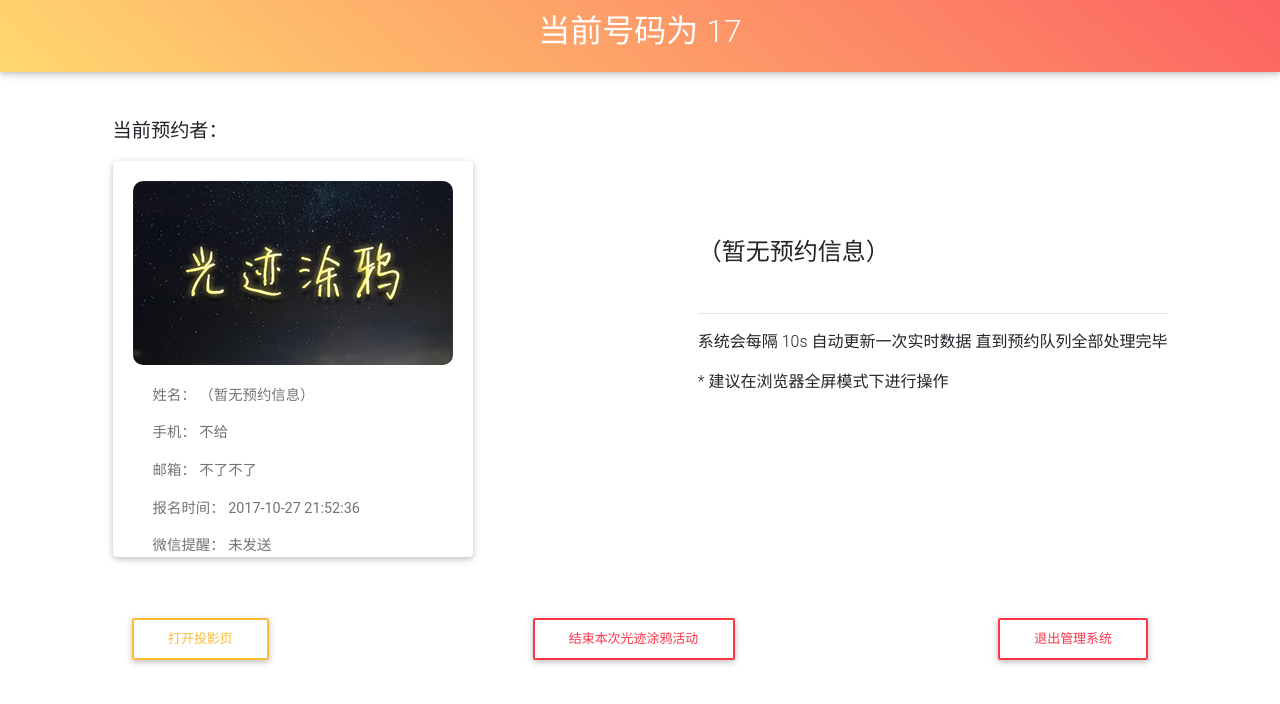
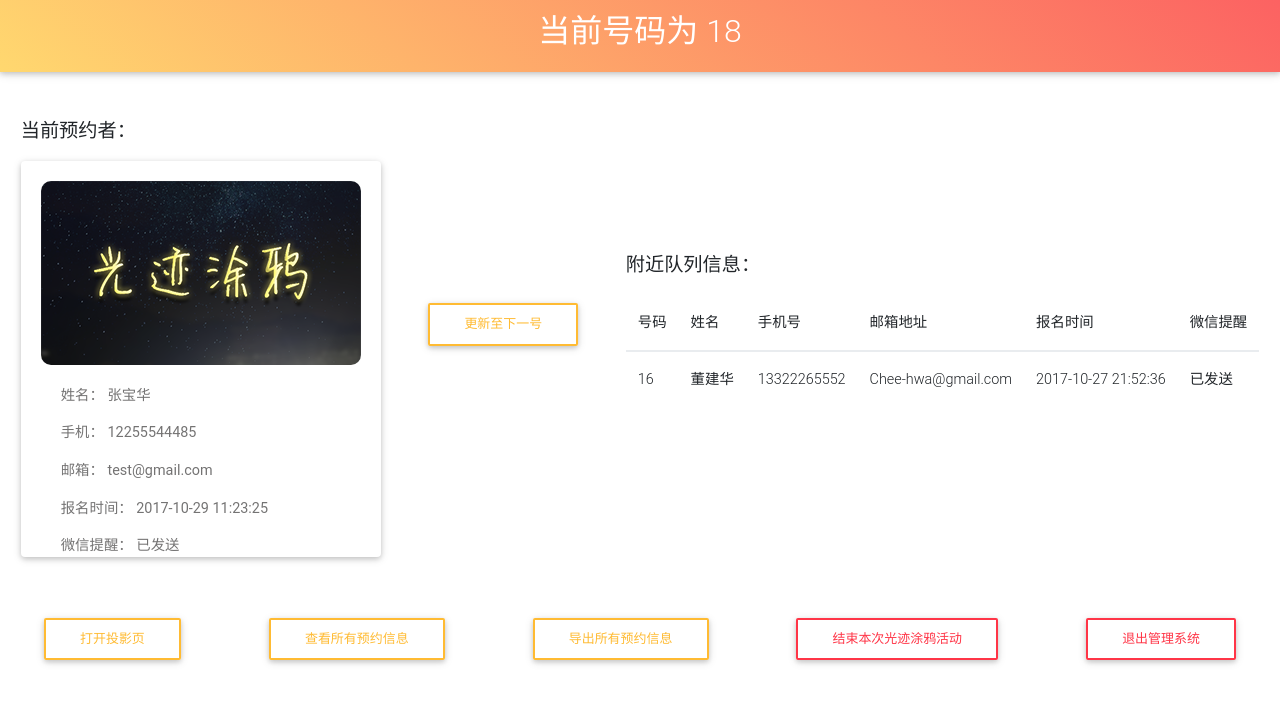
Before and after one commit to BBT-Tech/BBT-17-GJTY, a PHP site: page /admin/index.html in a window 1280 px wide. Shown: the top 704 px of the page. Run offline with PHP 8.4, Linux system fonts and the light colour scheme; some libraries are stand-ins or nearby versions.

Commit message:
:sparkles: :tada: Reorganize Current Position Display Operations

```diff
--- a/admin/index.html
+++ b/admin/index.html
@@ -44,10 +44,7 @@
 					<h5 class="modal-title">操作确认</h5>
 				</div>
 
-				<div class="modal-body confirm-info" id="confirm-info">
-					<p>emmmmmm</p>
-					<p>确定操作吗</p>
-				</div>
+				<div class="modal-body confirm-info" id="confirm-info"></div>
 
 				<div class="progress" id="progress">
 					<div class="indeterminate bg-warning"></div>
@@ -74,7 +71,7 @@
 				</div>
 
 				<div class="modal-body">
-					<p class="error-info" id="error-info">emmmm操作上出现了一些偏差</p>
+					<p class="error-info" id="error-info">emmm 操作上出现了一些偏差</p>
 				</div>
 
 				<div class="modal-footer justify-content-center">
@@ -88,7 +85,7 @@
 
 	<div class="view overlay hm-white-slight">
 		<div class="flex-center position-text white-text z-depth-1">
-			<h2>当前号码为 <span class="animated" id="position">17</span></h2>
+			<h2>当前号码为 <span class="animated" id="position">0</span></h2>
 		</div>
 
 		<a class="mask"></a>
--- a/assets/js/admin.js
+++ b/assets/js/admin.js
@@ -202,6 +202,11 @@
 			callNextPrepare();
 			updateQueue(data.queueLength, data.curPos);
 
+			if (data.curPos > 0)
+				showCurPos(data.curPos);
+			else
+				$("#name").text('（暂未开始叫号）');
+
 			// Automatically request and add new reserve data
 			setInterval(function() { updateQueue(); }, 10000);
 		}
@@ -225,9 +230,18 @@
 								$("#call-next").unbind('click');
 								$("#call-next").addClass("disabled");
 							}
+							showCurPos(r.data.posID);
+						});
+					}
+				).fail(function() { failed(); });
+			}
+		)
+	});
+}
 
+function showCurPos(pos) {
 	$.get(
-								paths["getQueueItem"] + (testing ? '' : (r.data.curPos + '/')),
+		paths["getQueueItem"] + (testing ? '' : (pos + '/')),
 		function(response) {
 			handleResponse(response, function() {
 				var d = response.data;
@@ -254,12 +268,6 @@
 			});
 		}
 	).fail(function() { failed(); });
-						});
-					}
-				).fail(function() { failed(); });
-			}
-		)
-	});
 }
 
 function allInfoPrepare() {
--- a/test_queueinfo.php
+++ b/test_queueinfo.php
@@ -2,7 +2,8 @@
 header('Content-Type: application/json');
 
 // echo '{ "curPos": 4, "queueLength":15, "avgServeTime":5 }';
-echo '{ "curPos": 20, "queueLength":0, "avgServeTime":5 }';
+// echo '{ "curPos": 0, "queueLength":21, "avgServeTime":5 }';
+echo '{ "curPos": 20, "queueLength":21, "avgServeTime":5 }';
 // echo '{ "curPos": 21, "queueLength":21, "avgServeTime":5 }';
 // echo '{ "curPos": 17, "queueLength":0, "avgServeTime":5 }';
 // echo '{ "curPos": 17, "queueLength":15, "avgServeTime":5 }';
```
Lines whose indentation alone changed are shown as unchanged.
